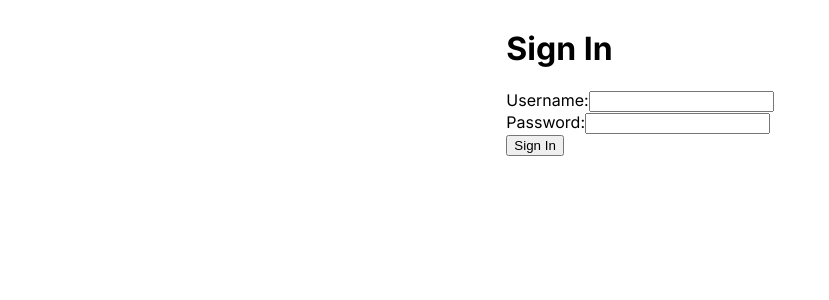
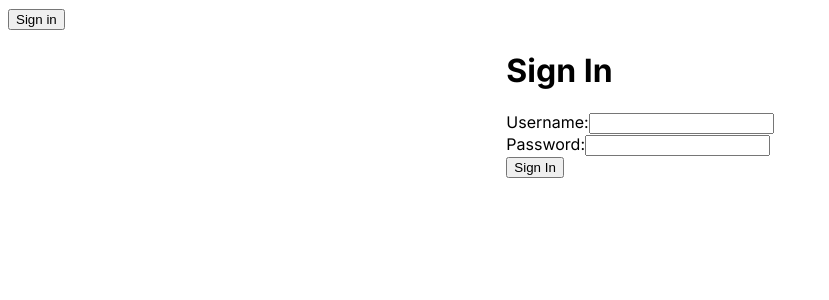
Before and after one commit to DenisStjepanovic/next-app, a Next.js app: page /signin in a window 1280 px wide. Shown: the top 300 px of the page, without its empty margins (0-829 px from the left). Built offline with nearby package versions, Linux system fonts and the light colour scheme; no server answers.

Commit message:
created sign in with google

```diff
--- /dev/null
+++ b/app/appbar/appbar.tsx
@@ -0,0 +1,12 @@
+import React from "react";
+import SignInButton from "../signin/signin.client"
+
+const AppBar = () => {
+    return(
+        <header>
+            <SignInButton></SignInButton>
+        </header>
+    )
+}
+
+export default AppBar
--- a/app/layout.js
+++ b/app/layout.js
@@ -1,4 +1,6 @@
+import AppBar from './appbar/appbar'
 import './globals.css'
+import Providers from './signin/Providers'
 import './styles.css'
 import { Inter } from 'next/font/google'
 
@@ -12,7 +14,12 @@ export const metadata = {
 export default function RootLayout({ children }) {
   return (
     <html lang="en">
-      <body className={inter.className}>{children}</body>
+      <body className={inter.className}>
+        <Providers>
+          <AppBar/>
+          {children}
+        </Providers>
+      </body>
     </html>
   )
 }
--- /dev/null
+++ b/app/signin/Providers.tsx
@@ -0,0 +1,13 @@
+"use client";
+import { SessionProvider } from "next-auth/react";
+import React, { ReactNode } from "react";
+
+interface Props {
+  children: ReactNode;
+}
+
+const Providers = (props: Props) => {
+  return <SessionProvider>{props.children}</SessionProvider>
+}
+
+export default Providers;
--- a/app/signin/page.js
+++ b/app/signin/page.js
@@ -1,6 +1,4 @@
-import SignInPage from './signin.client.js';
-
-
+import SignInPage from './signin2.client.js';
 
 const SignIn = () => {
     return (
--- a/app/signin/signin.client.js
+++ b/app/signin/signin.client.js
@@ -1,76 +1,27 @@
-"use client";
-import { useState } from 'react';
-import supabase from '../../lib/supabaseClient';
-import { signIn } from "next-auth/react";
-import { useRouter } from "next/navigation"
+"use client"
+import { signIn, signOut, useSession } from "next-auth/react";
+import React from "react";
 
-const SignInPage = () => {
-    const router = useRouter();
-    const [username, setUsername] = useState('');
-    const [password, setPassword] = useState('');
-    const [error, setError] = useState(null);
+const SignInButton = () => {
+    const { data: session } = useSession()
 
-    const handleSignIn = async (event) => {
-        event.preventDefault();
+    if( session && session.user ){
+      return(
+        <div>
+            <p>
+                {session.user.name}
+            </p>
+            <button onClick={() => signOut()}>
+                Sign out
+            </button>
+        </div>
+      )
+    }
+    return (
+        <button onClick={() => signIn()}>
+            Sign in
+        </button>
+    )
+}
 
-        const { data: users, error: fetchError } = await supabase
-            .from('users')
-            .select('username, password')
-            .eq('username', username)
-            .eq('password', password);
-
-        if (fetchError) {
-            console.error('Error:', fetchError);
-            setError('An error occurred during sign in');
-        } else {
-            if (users.length > 0) {
-                const signInResponse = await signIn('credentials', {
-                    username,
-                    password,
-                    redirect: false,
-                });
-
-                if (signInResponse && !signInResponse.error) {
-                    router.push('/');
-                } else {
-                    console.log('Error:', signInResponse);
-                    setError('Your username or password is wrong');
-                }
-            } else {
-                setError('Invalid username or password');
-            }
-        }
-    };
-
-    return (
-        <div>
-            <h1>Sign In</h1>
-            <form onSubmit={handleSignIn}>
-                <div>
-                    <label htmlFor="username">Username:</label>
-                    <input
-                        type="text"
-                        id="username"
-                        value={username}
-                        onChange={(e) => setUsername(e.target.value)}
-                        required
-                    />
-                </div>
-                <div>
-                    <label htmlFor="password">Password:</label>
-                    <input
-                        type="password"
-                        id="password"
-                        value={password}
-                        onChange={(e) => setPassword(e.target.value)}
-                        required
-                    />
-                </div>
-                {error && <p>{error}</p>}
-                <button type="submit">Sign In</button>
-            </form>
-        </div>
-    );
-};
-
-export default SignInPage;
+export default SignInButton
--- /dev/null
+++ b/app/signin/signin2.client.js
@@ -0,0 +1,76 @@
+"use client";
+import { useState } from 'react';
+import supabase from '../../lib/supabaseClient';
+import { signIn } from "next-auth/react";
+import { useRouter } from "next/navigation"
+
+const SignInPage2 = () => {
+    const router = useRouter();
+    const [username, setUsername] = useState('');
+    const [password, setPassword] = useState('');
+    const [error, setError] = useState(null);
+
+    const handleSignIn = async (event) => {
+        event.preventDefault();
+
+        const { data: users, error: fetchError } = await supabase
+            .from('users')
+            .select('username, password')
+            .eq('username', username)
+            .eq('password', password);
+
+        if (fetchError) {
+            console.error('Error:', fetchError);
+            setError('An error occurred during sign in');
+        } else {
+            if (users.length > 0) {
+                const signInResponse = await signIn('credentials', {
+                    username,
+                    password,
+                    redirect: false,
+                });
+
+                if (signInResponse && !signInResponse.error) {
+                    router.push('/');
+                } else {
+                    console.log('Error:', signInResponse);
+                    setError('Your username or password is wrong');
+                }
+            } else {
+                setError('Invalid username or password');
+            }
+        }
+    };
+
+    return (
+        <div>
+            <h1>Sign In</h1>
+            <form onSubmit={handleSignIn}>
+                <div>
+                    <label htmlFor="username">Username:</label>
+                    <input
+                        type="text"
+                        id="username"
+                        value={username}
+                        onChange={(e) => setUsername(e.target.value)}
+                        required
+                    />
+                </div>
+                <div>
+                    <label htmlFor="password">Password:</label>
+                    <input
+                        type="password"
+                        id="password"
+                        value={password}
+                        onChange={(e) => setPassword(e.target.value)}
+                        required
+                    />
+                </div>
+                {error && <p>{error}</p>}
+                <button type="submit">Sign In</button>
+            </form>
+        </div>
+    );
+};
+
+export default SignInPage2;
--- a/package.json
+++ b/package.json
@@ -11,6 +11,7 @@
   "dependencies": {
     "@supabase/supabase-js": "^2.25.0",
     "autoprefixer": "10.4.14",
+    "encoding": "^0.1.13",
     "eslint": "8.43.0",
     "eslint-config-next": "13.4.6",
     "next": "13.4.6",
@@ -20,5 +21,8 @@
     "react-dom": "18.2.0",
     "react-router-dom": "^6.14.0",
     "tailwindcss": "3.3.2"
+  },
+  "devDependencies": {
+    "@types/react": "18.2.15"
   }
 }
```
Also changed, not shown: app/api/auth/[...nextauth]/route.js (+9 -2 lines), tsconfig.json (added, +35 -0 lines), 2 other files (tests, documents, lock files or other folders).
